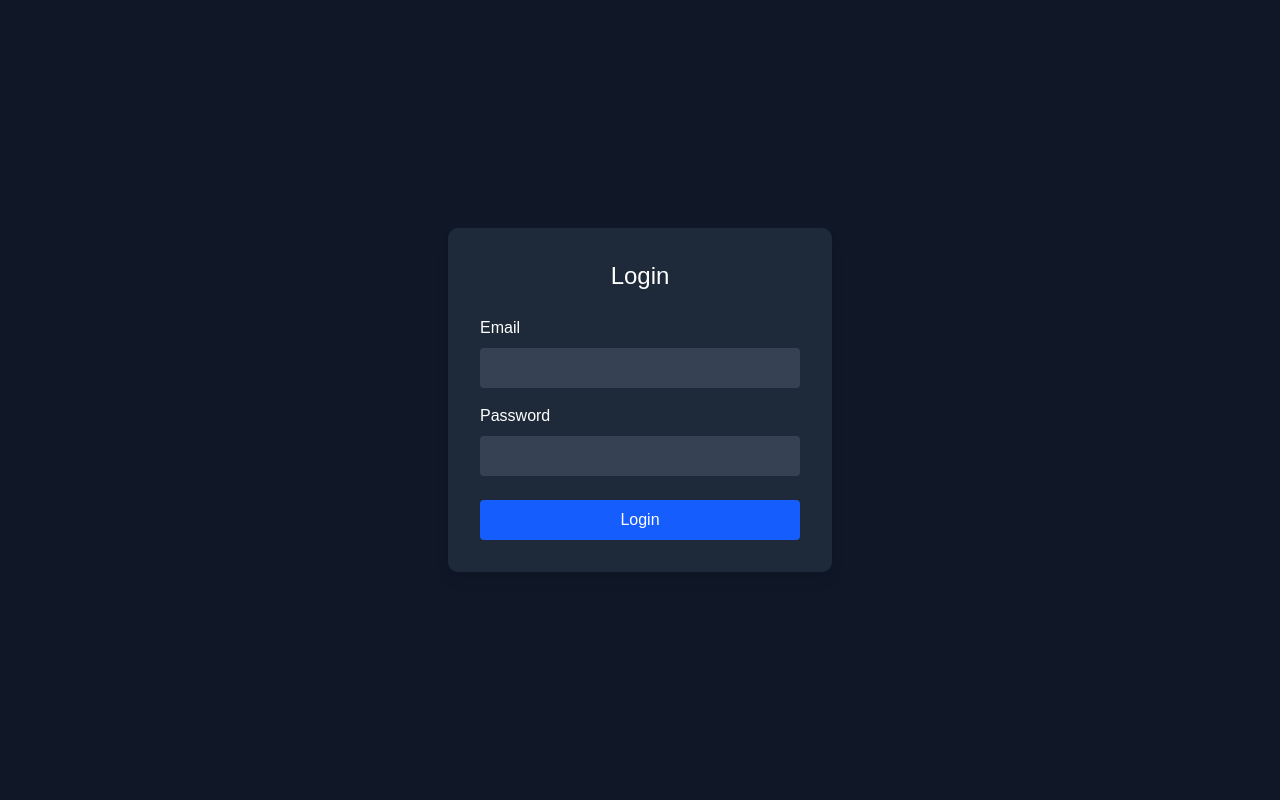
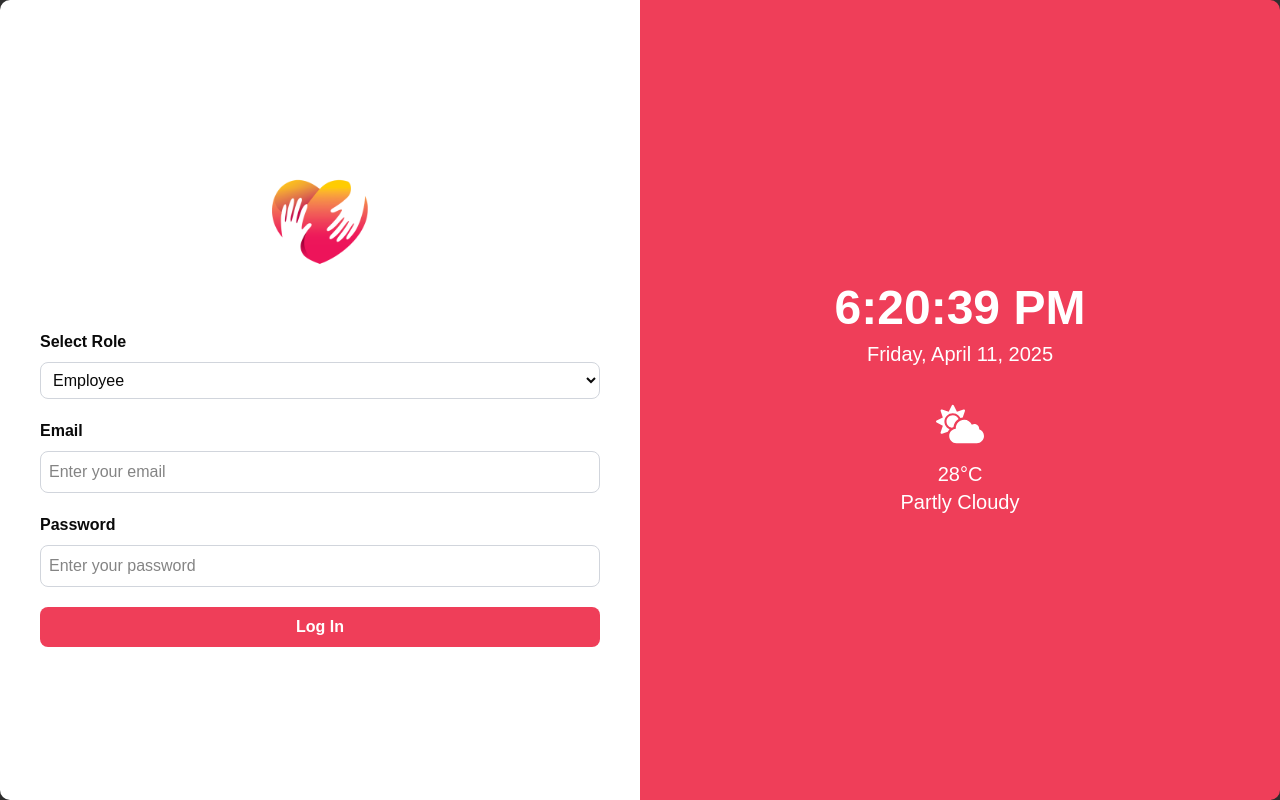
Before and after one commit to Rage-Gaming/billing, a React (Vite) app: page /login in a window 1280 px wide. Built offline with nearby package versions, Linux system fonts and the light colour scheme.

Commit message:
feat: add role selection and real-time clock to login page, enhance UI with weather icon and logo

```diff
--- a/package.json
+++ b/package.json
@@ -36,6 +36,7 @@
     "react": "^19.1.0",
     "react-datepicker": "^8.3.0",
     "react-dom": "^19.1.0",
+    "react-icons": "^5.5.0",
     "react-router-dom": "^7.5.0",
     "react-to-print": "^3.0.6",
     "sonner": "^2.0.3",
--- a/src/pages/loginPage.jsx
+++ b/src/pages/loginPage.jsx
@@ -1,12 +1,31 @@
 import { useNavigate } from 'react-router-dom';
-import React, { useState } from 'react';
+import React, { useState, useEffect } from 'react';
 import axios from "axios";
+import { FaCloudSun } from "react-icons/fa";
+import logo from "../assets/logo.png";
 
 const LoginPage = () => {
   const [email, setEmail] = useState('');
   const [password, setPassword] = useState('');
+  const [role, setRole] = useState('client');
   const [error, setError] = useState('');
+  const [time, setTime] = useState('--:--:--');
+  const [date, setDate] = useState('Loading date...');
   const navigate = useNavigate();
+
+  useEffect(() => {
+    const updateTime = () => {
+      const now = new Date();
+      setTime(now.toLocaleTimeString());
+      setDate(now.toLocaleDateString(undefined, {
+        weekday: 'long', year: 'numeric', month: 'long', day: 'numeric'
+      }));
+    };
+
+    updateTime();
+    const interval = setInterval(updateTime, 1000);
+    return () => clearInterval(interval);
+  }, []);
 
   const handleLogin = async (e) => {
     e.preventDefault()
@@ -16,7 +35,7 @@ const LoginPage = () => {
         password,
       });
       if (data.user.username) {
-        navigate(`/welcome?username=${data.user.username}`); // Redirect to welcome page with username
+        navigate(`/welcome?username=${data.user.username}`);
       } else {
         setError("Invalid credentials");
       }
@@ -27,40 +46,72 @@ const LoginPage = () => {
   };
 
   return (
-    <div className="flex items-center justify-center h-screen bg-gray-900">
-      <div className="bg-gray-800 p-8 rounded-lg shadow-lg w-96">
-        <h2 className="text-2xl text-white mb-6 text-center">Login</h2>
-        <form onSubmit={(e) => handleLogin(e)}>
-          <div className="mb-4">
-            <label className="block text-white mb-2">Email</label>
+    <div className="flex h-screen mx-auto shadow-lg rounded-lg overflow-hidden">
+      {/* Left side - Login Form */}
+      <div className="flex-1 p-10 bg-white flex flex-col justify-center">
+        <div className='p-5 flex justify-center w-full'>
+          <img src={logo} alt="logo" className='w-24 mb-10'/>
+        </div>
+        <form onSubmit={handleLogin} className="w-full">
+          <div className="mb-5">
+            <label htmlFor="role" className="block font-bold mb-2">Select Role</label>
+            <select
+              id="role"
+              value={role}
+              onChange={(e) => setRole(e.target.value)}
+              className="w-full p-2 border border-gray-300 rounded-md"
+            >
+              <option value="client">Employee</option>
+              <option value="admin">Admin</option>
+            </select>
+          </div>
+          <div className="mb-5">
+            <label htmlFor="email" className="block font-bold mb-2">Email</label>
             <input
               type="email"
+              id="email"
+              placeholder="Enter your email"
               value={email}
               onChange={(e) => setEmail(e.target.value)}
-              className="w-full px-3 py-2 rounded bg-gray-700 text-white"
+              className="w-full p-2 border border-gray-300 rounded-md"
               required
             />
           </div>
-          <div className="mb-6">
-            <label className="block text-white mb-2">Password</label>
+          <div className="mb-5">
+            <label htmlFor="password" className="block font-bold mb-2">Password</label>
             <input
               type="password"
+              id="password"
+              placeholder="Enter your password"
               value={password}
               onChange={(e) => setPassword(e.target.value)}
-              className="w-full px-3 py-2 rounded bg-gray-700 text-white"
+              className="w-full p-2 border border-gray-300 rounded-md"
               required
             />
           </div>
           {error && <p className="text-red-500 mb-4">{error}</p>}
           <button
             type="submit"
-            className="w-full bg-blue-600 hover:bg-blue-700 text-white py-2 rounded"
+            className="w-full p-2 bg-[#ef3e59] text-white font-bold rounded-md hover:bg-[#ef3e59] transition-colors cursor-pointer"
           >
-            Login
+            Log In
           </button>
         </form>
       </div>
+
+      {/* Right side - Time and Weather */}
+      <div className="flex-1 p-10 bg-[#ef3e59] text-white flex flex-col justify-center items-center text-center">
+        <div className="mb-8">
+          <div className="text-5xl font-bold mb-2">{time}</div>
+          <div className="text-xl">{date}</div>
+        </div>
+        <div className="flex flex-col items-center">
+          <FaCloudSun className="text-5xl mb-3" />
+          <div className="text-xl">28°C</div>
+          <div className="text-xl">Partly Cloudy</div>
+        </div>
       </div>
+    </div>
   );
 };
 
```
Also changed, not shown: 1 other file (tests, documents, lock files or other folders).
